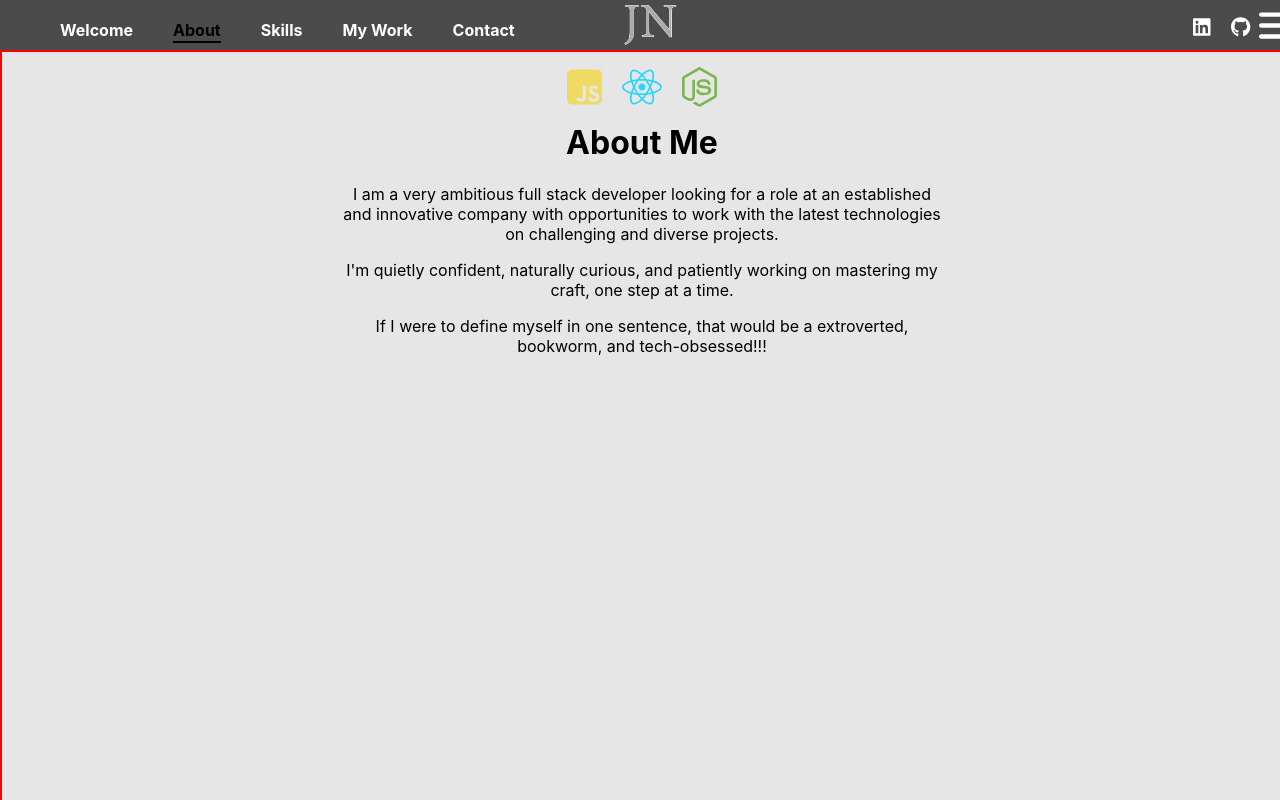
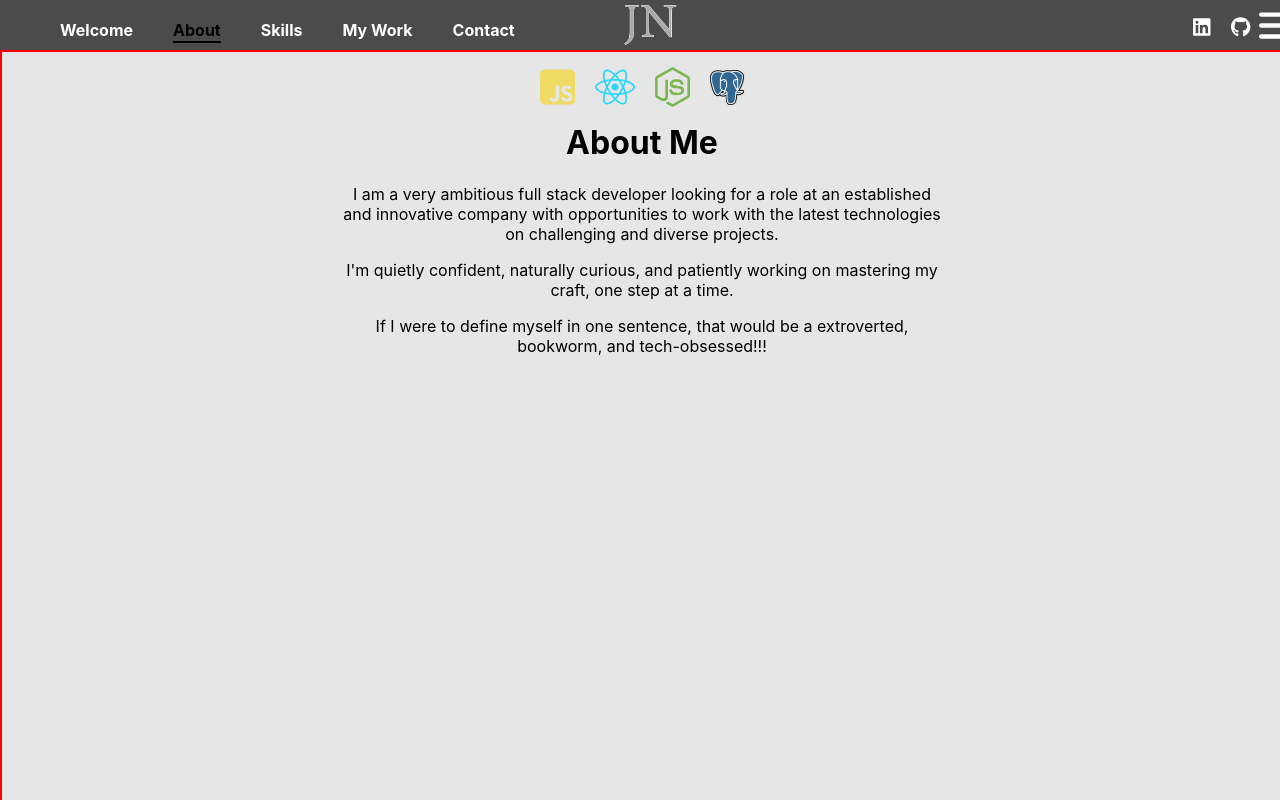
Before and after one commit to john-ngai/johnngai.com, a React (Create React App) app: page /about in a window 1280 px wide. Shown: the top 800 px of the page. Built offline with nearby package versions, Linux system fonts and the light colour scheme.

Commit message:
Add psql icon

```diff
--- a/src/components/About/index.js
+++ b/src/components/About/index.js
@@ -1,5 +1,6 @@
-import { faJs, faJsSquare, faNodeJs, faReact } from '@fortawesome/free-brands-svg-icons';
 import { FontAwesomeIcon } from '@fortawesome/react-fontawesome';
+import { faJsSquare, faReact, faNodeJs } from '@fortawesome/free-brands-svg-icons';
+import psqlIcon from '../../assets/images/psql-icon.png';
 import './index.scss';
 
 export default function About() {
@@ -9,6 +10,7 @@ export default function About() {
         <FontAwesomeIcon className='js-icon' icon={faJsSquare} />
         <FontAwesomeIcon className='react-icon' icon={faReact} />
         <FontAwesomeIcon className='nodeJs-icon' icon={faNodeJs} />
+        <img className='psql-icon' src={psqlIcon} alt='psql icon' />
       </div>
 
       <div className='text-zone'>
--- a/src/components/About/index.scss
+++ b/src/components/About/index.scss
@@ -24,6 +24,15 @@
       margin: 0 10px;
       color: #7bb651;
     }
+
+    .psql-icon {
+      // border: 1px solid red; // Remove test code.
+      height: 35px;
+      display: inline-block;
+      position: relative;
+      top: 3px;
+      margin: 0 10px;
+    }
   }
 
   .text-zone {
```
